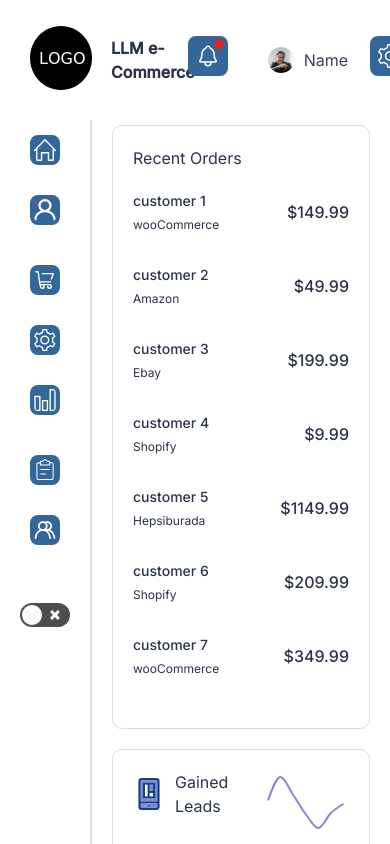
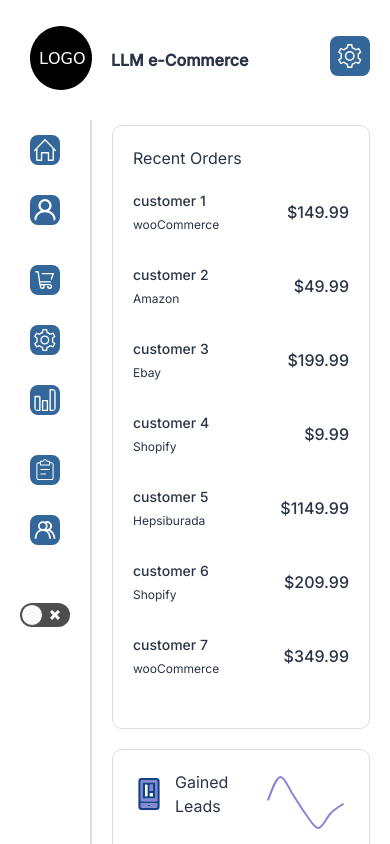
Before and after one commit to iTzMiNOS/react-eCommerce-dashboard, a React (Vite) app: page / in a window 390 px wide. Shown: the top 844 px of the page. Built offline with nearby package versions, Linux system fonts and the light colour scheme; what miragejs would draw is missing.

Commit message:
modified:   src/Layout/Navbar/Navbar.jsx

```diff
--- a/src/Layout/Navbar/Navbar.jsx
+++ b/src/Layout/Navbar/Navbar.jsx
@@ -10,13 +10,13 @@ export default function Navbar() {
                 <span>LLM e-Commerce</span>
             </div>
             <div className="icons text-[color:var(--soft-text)] flex gap-[20px]">
-                <img src="/notifications.svg" className="icon sm:hidden lg:flex items-center h-[40px] mt-4 rounded-lg p-2 bg-[#336699] hover:translate-y-[-2px]"/>
+                <img src="/notifications.svg" className="icon hidden sm:flex items-center h-[40px] mt-4 rounded-lg p-2 bg-[#336699] hover:translate-y-[-2px]"/>
 
-                <div className="notif relative sm:hidden lg:flex flex ">
+                <div className="notif relative hidden sm:flex ">
                     <span className="bg-red-600 flex text-[12px] w-[10px] h-[10px] rounded-[50%] absolute top-[19px] right-[24px]"></span>
                 </div>
 
-                <div className="user flex sm:hidden lg:flex items-center gap-[10px]">
+                <div className="user hidden sm:flex items-center gap-[10px]">
                     <img className="w-[26px] h-[26px] object-cover rounded-[50%]" src="/user-avatar.jpg" />
                     <span>Name</span>
                 </div>
```
